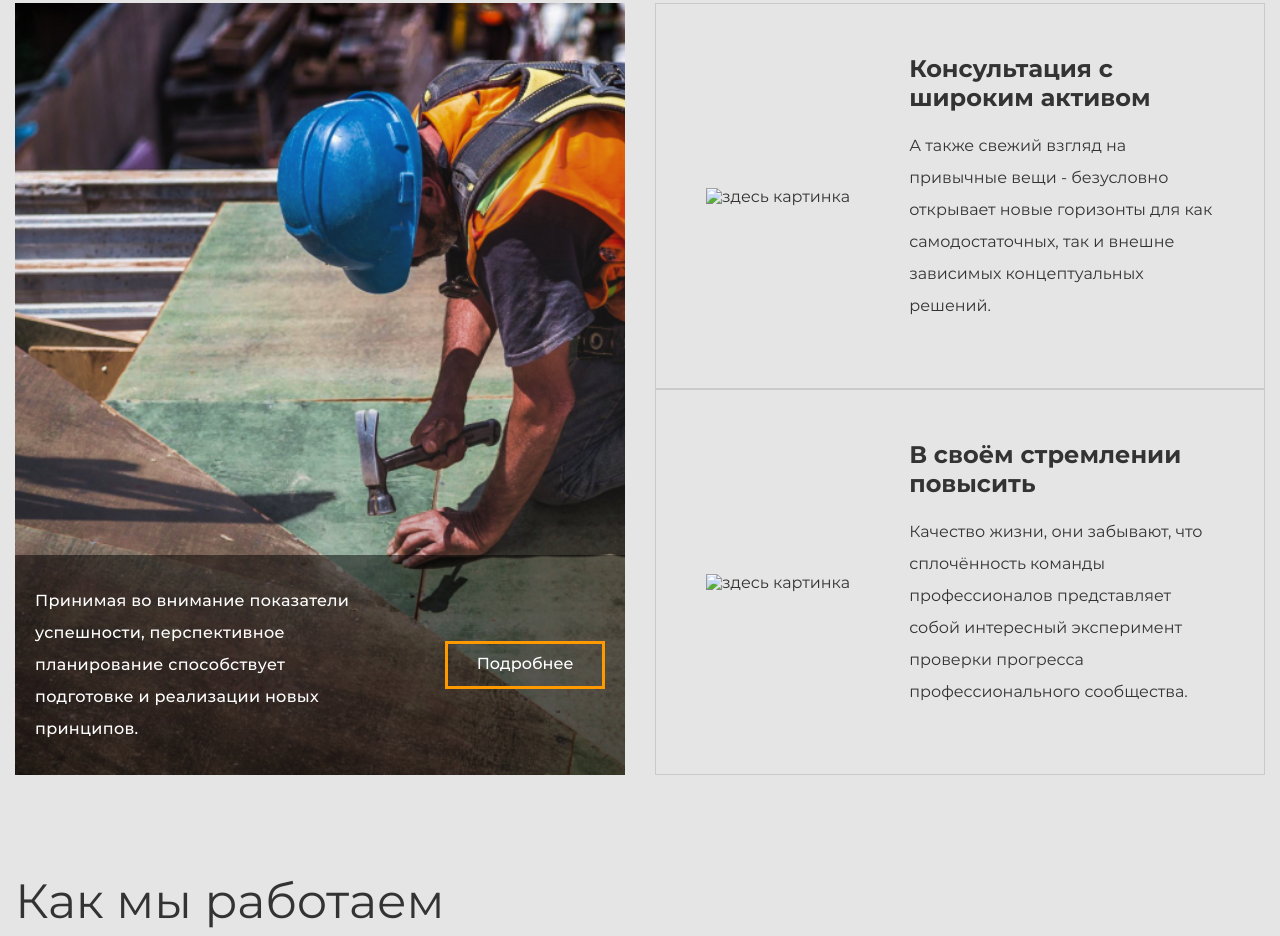
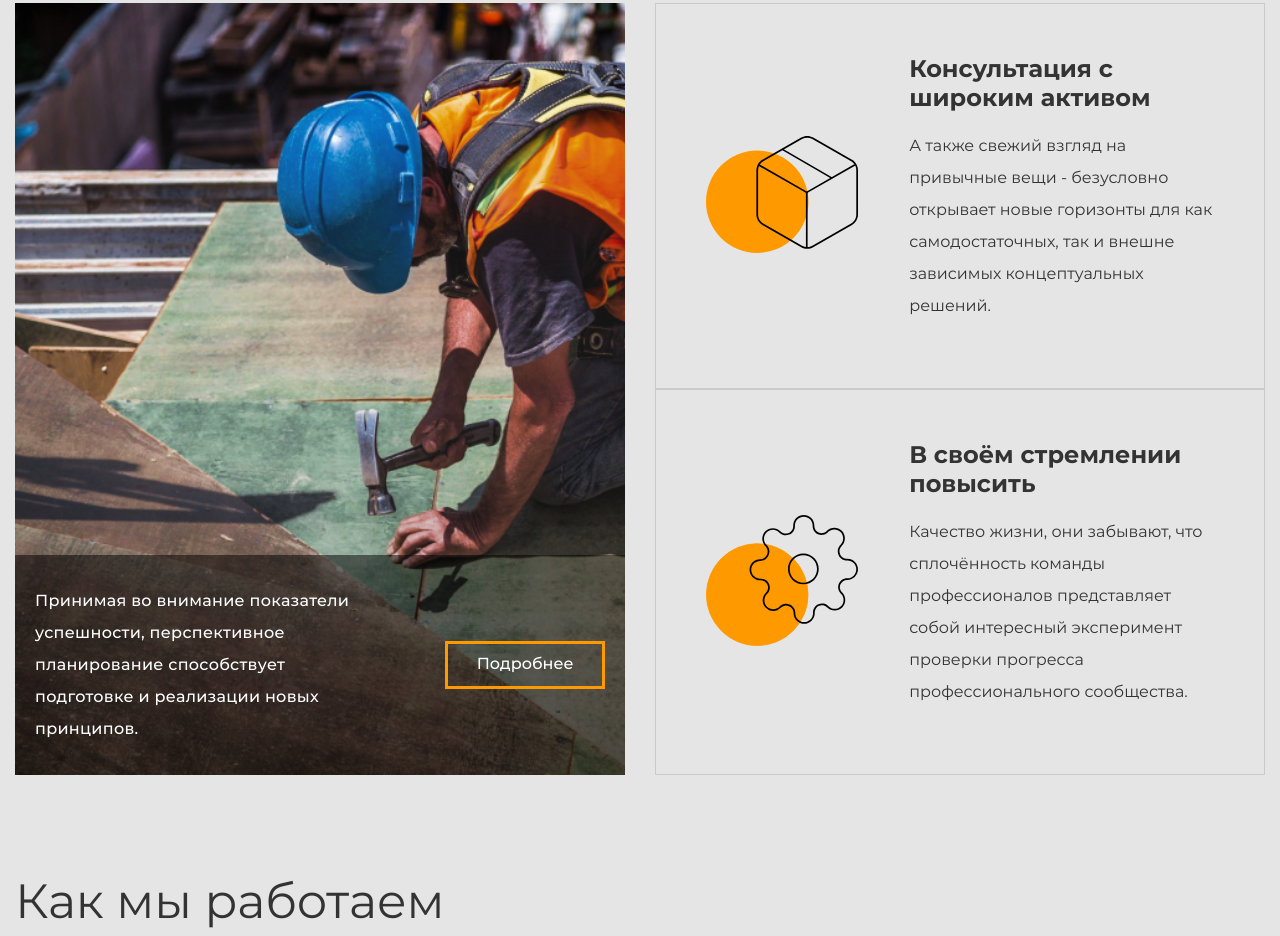
Before and after one commit to yana-resha/building-proect-Evclid, a plain HTML site: page index.html in a window 1280 px wide. Shown: the part 1148-2084 px from the top of the page. Drawn offline with Linux system fonts and the light colour scheme.

Commit message:
img path

```diff
--- a/index.html
+++ b/index.html
@@ -85,7 +85,7 @@
         <div class="section-about-us__buttom-right-flex">
           <div class="section-about-us__div-right-top">
             <div class="section-about-us__picture">
-              <img src="../евклид/img/Group 25.svg" alt="здесь картинка">
+              <img src="img/Group 25.svg" alt="здесь картинка">
             </div>
             <div class="section-about-us__content">
               <h3 class="section-about-us__right-top-description__title"> Консультация с широким активом</h3>
@@ -99,7 +99,7 @@
           </div>
           <div class="section-about-us__div-right-buttom">
             <div class="section-about-us__picture">
-              <img src="../евклид/img/Group 24.svg" alt="здесь картинка">
+              <img src="img/Group 24.svg" alt="здесь картинка">
             </div>
             <div class="section-about-us__content">
               <h3 class="section-about-us__right-top-description__title">В своём стремлении повысить</h3>
```
